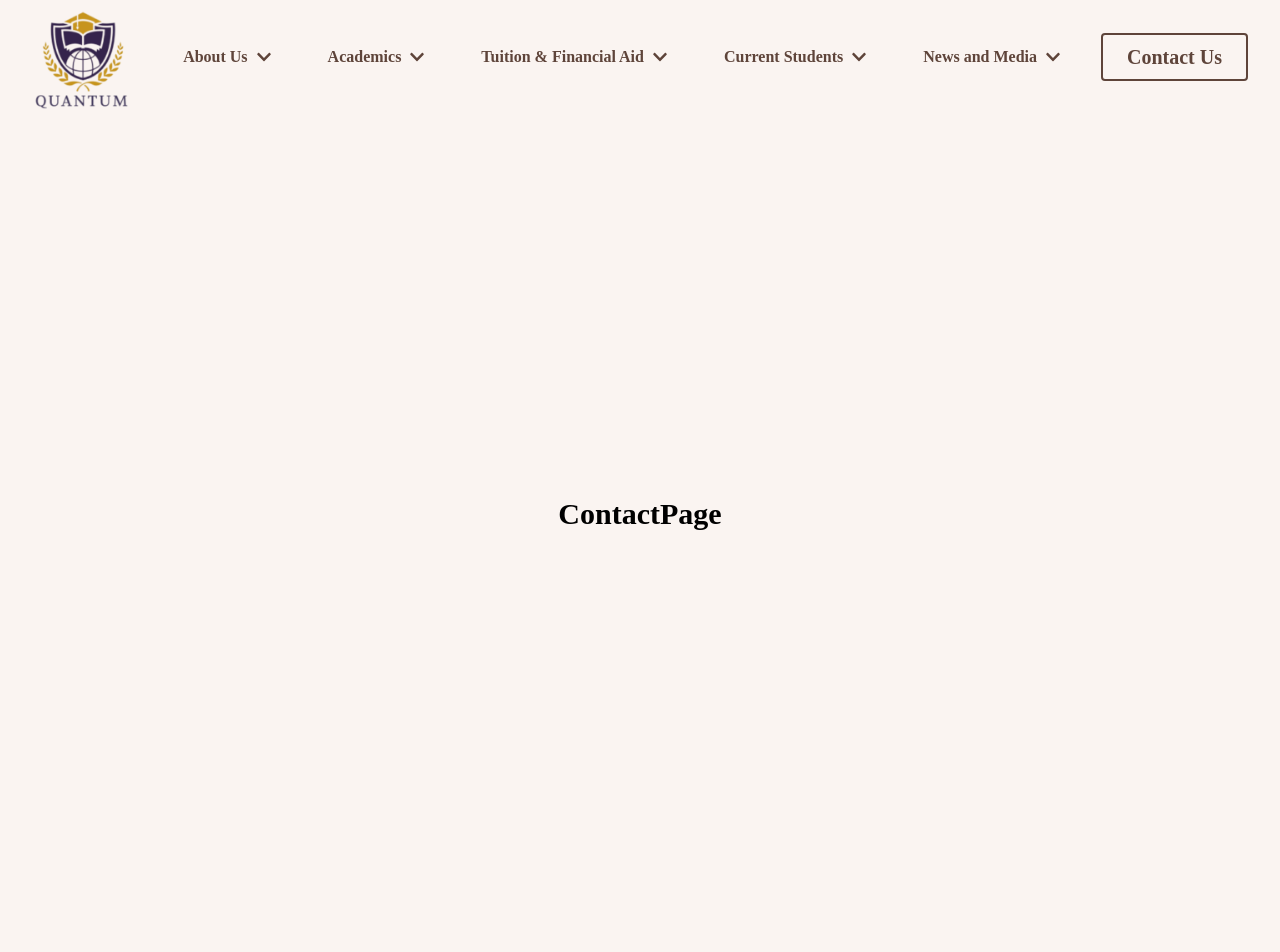
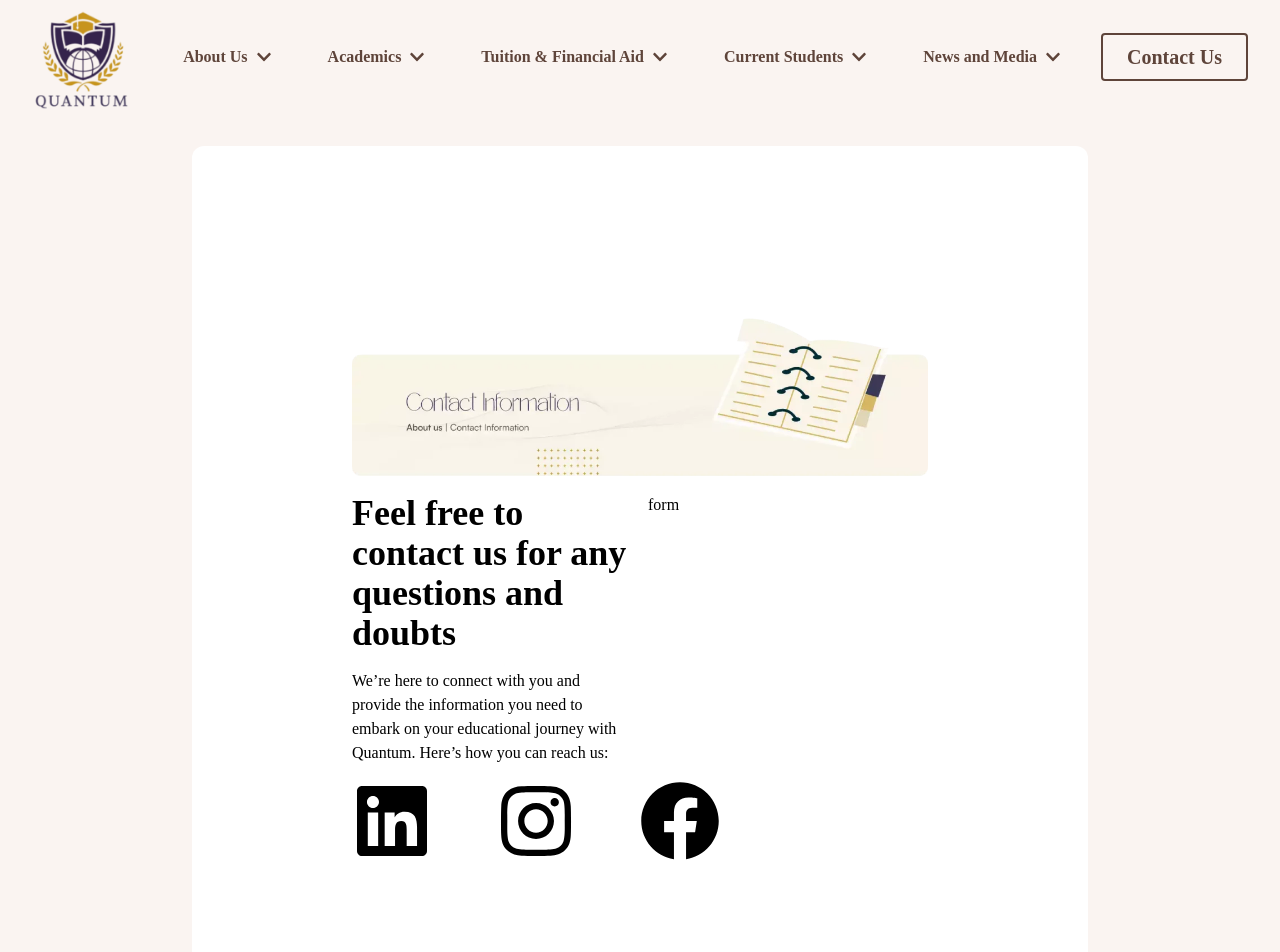
Before and after one commit to shejanNizam/quantum-education, a Next.js app: page /contact in a window 1280 px wide. Shown: the top 952 px of the page. Built offline with nearby package versions, Linux system fonts and the light colour scheme.

Commit message:
social link added

```diff
--- a/src/app/contact/page.js
+++ b/src/app/contact/page.js
@@ -1,9 +1,52 @@
+import Image from "next/image";
+import Link from "next/link";
+import { FaFacebook, FaInstagram, FaLinkedin } from "react-icons/fa";
+import CONTACT_IMAGE from "../../assets/about_us/contact_img.webp";
+
 export default function ContactPage() {
   return (
     <>
-      <h3 className=" text-3xl text-center font-bold py-4 min-h-screen flex items-center justify-center">
-        ContactPage
-      </h3>
+      <div className="min-h-screen bg-white rounded-xl w-[90%] p-4 m-8 lg:w-[70%] lg:p-40 mx-auto ">
+        <div className="flex justify-center">
+          <Image src={CONTACT_IMAGE} alt="CONTACT_IMAGE" />
+        </div>
+        <div className="grid grid-cols-2 gap-4">
+          <div>
+            <h3 className="  text-4xl font-bold mb-4 ">
+              Feel free to contact us for any questions and doubts
+            </h3>
+            <p>
+              We’re here to connect with you and provide the information you
+              need to embark on your educational journey with Quantum. Here’s
+              how you can reach us:
+            </p>
+            <div className="flex justify-start lg:justify-start  space-x-16 pt-4">
+              <Link
+                href="https://linkedin.com"
+                target="_blank"
+                rel="noopener noreferrer"
+              >
+                <FaLinkedin className="w-20 h-20 hover:text-primary" />
+              </Link>
+              <Link
+                href="https://instagram.com"
+                target="_blank"
+                rel="noopener noreferrer"
+              >
+                <FaInstagram className="w-20 h-20 hover:text-primary" />
+              </Link>
+              <Link
+                href="https://facebook.com"
+                target="_blank"
+                rel="noopener noreferrer"
+              >
+                <FaFacebook className="w-20 h-20 hover:text-primary" />
+              </Link>
+            </div>
+          </div>
+          <div>form</div>
+        </div>
+      </div>
     </>
   );
 }
```
Also changed, not shown: src/assets/about_us/contact_img.webp (added).
